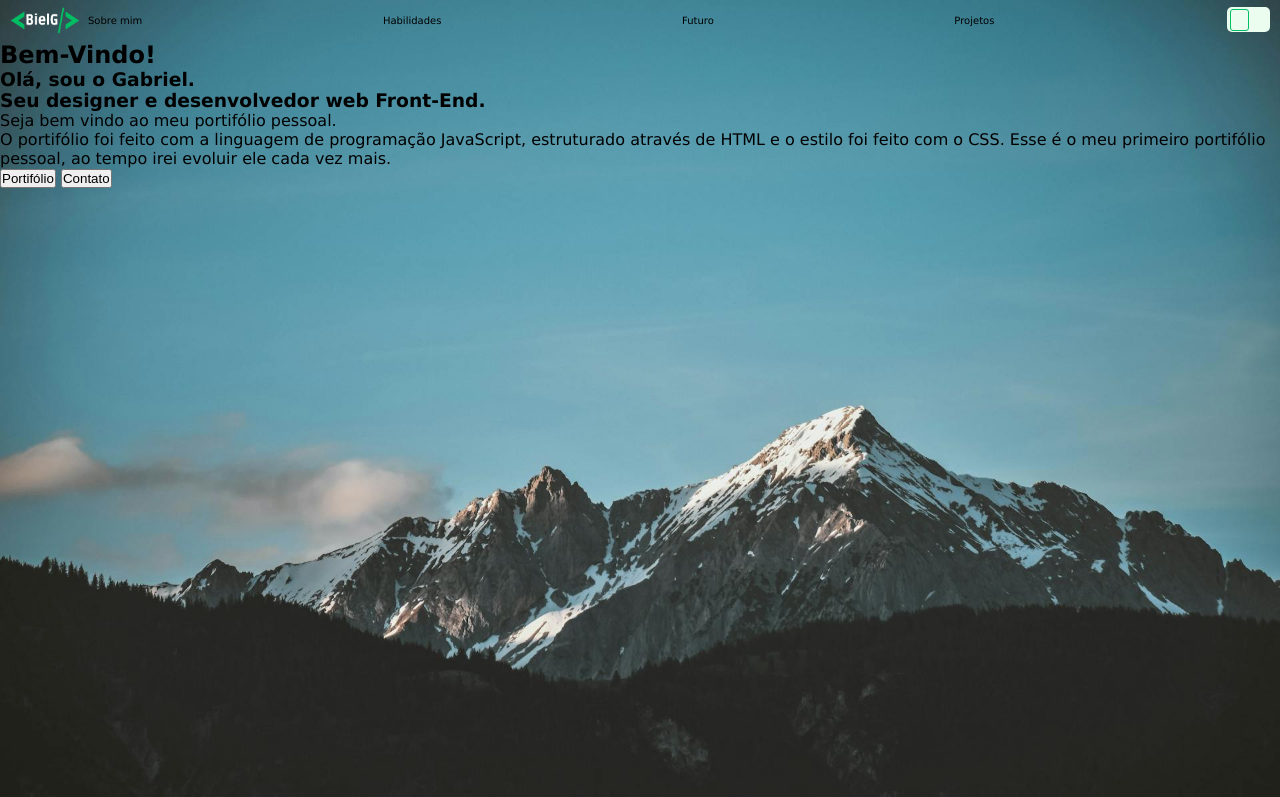
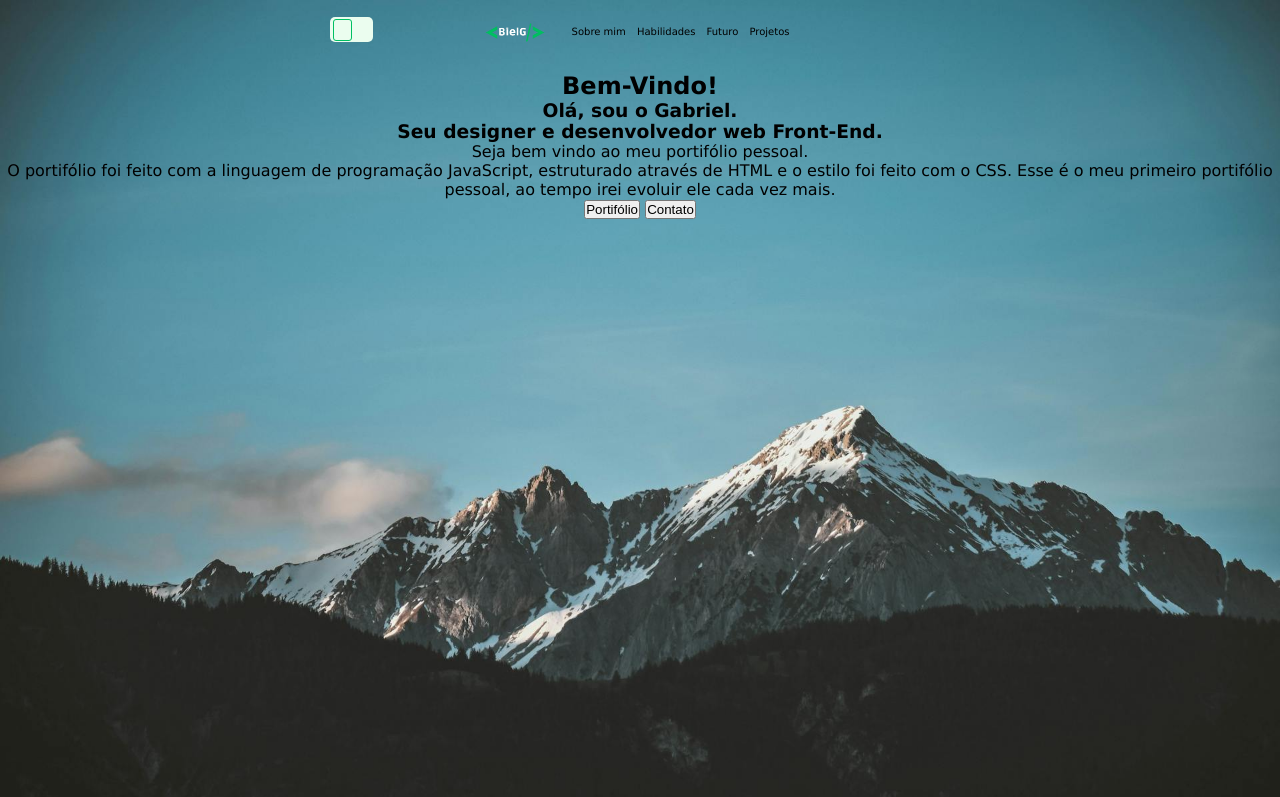
Before and after one commit to BielGSouza/BielG-Portifolio, a plain HTML site: page index.html in a window 1280 px wide. Shown: the top 797 px of the page. Drawn offline with Linux system fonts and the light colour scheme.

Commit message:
mais detalhes indo

```diff
--- a/Estilos/Mobile-First/mobileFirst.css
+++ b/Estilos/Mobile-First/mobileFirst.css
@@ -26,24 +26,39 @@ body{
     transition: 0.5s;
 }
 
+nav{
+    display: inline-block;
+    padding: 7px 10px;
+    text-align: center;
+    margin: auto;
+}
+
+nav>p{
+    padding: 3px;
+    font-size: 10px;
+    display: inline-block;
+}
+
 header{
     background-image: url(../../Imagens/Plano-de-Fundo/MontanhaNevada.jpg);
     background-size: cover;
     height: 100vh;
+    text-align: center;
 }
 
 #logoBIELG{
-    width: 70px;
+    display: inline-block;
+    position: relative;
+    top: 15px;
+
+    width: 60px;
+    height: 19px;
+    padding: 8px;
 }
 
-nav{
-    display: flex;
-    justify-content: center;
-    padding: 7px 10px;
+label{
+    display: inline-block;
+    position: relative;
+    top: -30px;
+    left: 330px;
 }
-
-nav>p{
-    padding: 8px;
-    font-size: 10px;
-    flex: auto;
-}
--- a/index.html
+++ b/index.html
@@ -13,21 +13,23 @@
     <script src="index.js"></script>
 </head>
 <body>
+
     <header>
-        <nav>
+
         <img src="Imagens/Icones/logoBIELG.png" alt="bielg" id="logoBIELG">
 
+    <nav>
         <p>Sobre mim</p>
         <p>Habilidades</p>
         <p>Futuro</p>
         <p>Projetos</p>
+    </nav>
 
         <input type="checkbox" name="btn.darkmode" id="btndarkmode" onchange="Verificar()">
             <label for="btndarkmode" class="switch">
                 <span class="slider"></span>
             </label>
 
-        </nav>
         <section id="cabeca">
             <h1>Bem-Vindo!</h1>
             <h3>Olá, sou o Gabriel. <br>
```
Lines whose indentation alone changed are shown as unchanged.
